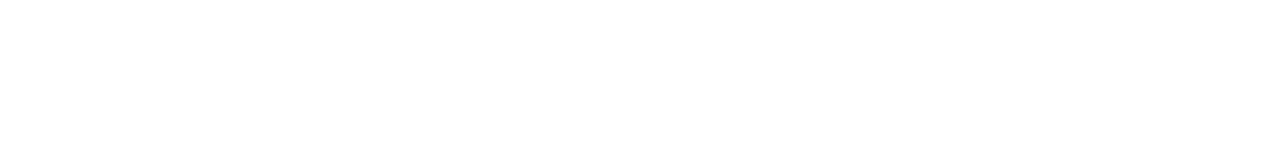
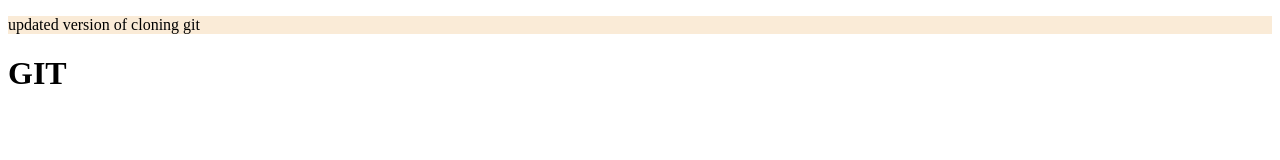
Before and after one commit to Samridhikushwaha842/HTMLFIle, a plain HTML site: page index.html in a window 1280 px wide. Drawn offline with Linux system fonts and the light colour scheme.

Commit message:
updated file

```diff
--- a/index.html
+++ b/index.html
@@ -4,8 +4,10 @@
     <meta charset="UTF-8">
     <meta name="viewport" content="width=device-width, initial-scale=1.0">
     <title>Document</title>
+    <link rel="stylesheet" href="style.css">
 </head>
 <body>
-
+    <p>updated version of cloning git</p>
+    <H1>GIT</H1>
 </body>
 </html>
```
